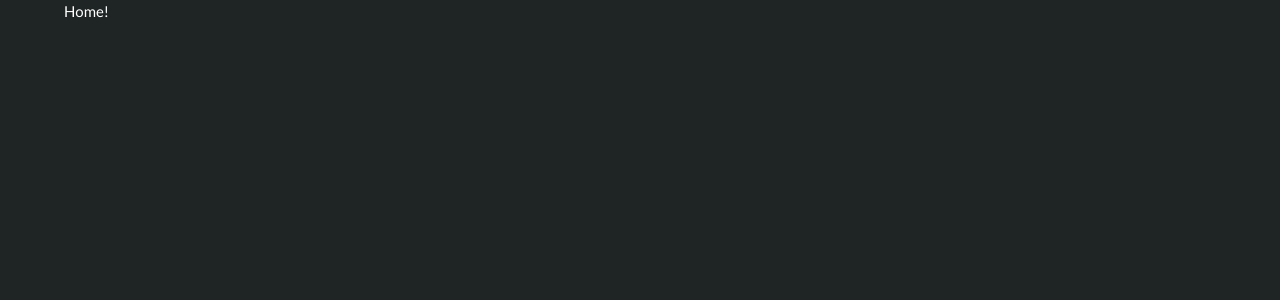
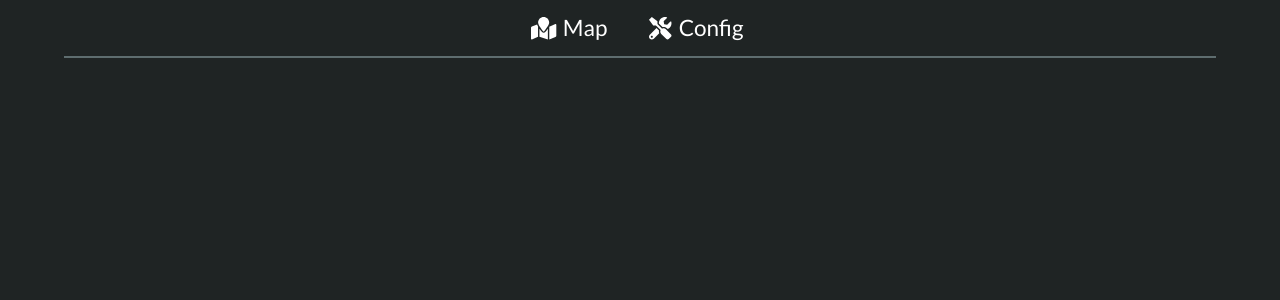
Before and after one commit to FrancoRosa/pile-placer, a React (Create React App) app: page /home in a window 1280 px wide. Shown: the top 300 px of the page. Built offline with nearby package versions, Linux system fonts and the light colour scheme.

Commit message:
Add navigation tabs

```diff
--- a/package.json
+++ b/package.json
@@ -3,6 +3,9 @@
   "version": "0.1.0",
   "private": true,
   "dependencies": {
+    "@fortawesome/fontawesome-svg-core": "^1.2.35",
+    "@fortawesome/free-solid-svg-icons": "^5.15.3",
+    "@fortawesome/react-fontawesome": "^0.1.14",
     "@testing-library/jest-dom": "^5.11.4",
     "@testing-library/react": "^11.1.0",
     "@testing-library/user-event": "^12.1.10",
--- a/src/components/App.jsx
+++ b/src/components/App.jsx
@@ -2,14 +2,16 @@ import { Switch, Redirect, Route } from 'react-router-dom';
 
 import Config from './Config';
 import Home from './Home';
+import Tabs from './Tabs';
 
 const App = () => {
   return (
     <div className="container">
+      <Tabs />
       <Switch>
         <Redirect exact from="/" to="/home" />
         <Route path="/config" component={Config} />
-        <Route path="/home" component={Home} />
+        <Route path="/map" component={Home} />
       </Switch>
     </div>
   );
--- /dev/null
+++ b/src/components/Tab.jsx
@@ -0,0 +1,21 @@
+import { useLocation } from 'react-router-dom';
+import { FontAwesomeIcon } from '@fortawesome/react-fontawesome';
+import { Link } from 'react-router-dom';
+
+const Tab = ({ name, icon }) => {
+  const location = useLocation();
+  const active = location.pathname.includes(name.toLowerCase())
+
+  return (
+    <li className={ active ? "is-active" : ""}>
+      <Link to={`/${name.toLowerCase()}`} >
+        <span className="icon is-small">
+          <FontAwesomeIcon icon={icon} />
+        </span>
+        <span>{name}</span>
+      </Link>
+    </li>
+  )
+}
+
+export default Tab;
--- /dev/null
+++ b/src/components/Tabs.jsx
@@ -0,0 +1,18 @@
+import {
+  faTools,
+  faMapMarked
+} from '@fortawesome/free-solid-svg-icons';
+import Tab from './Tab';
+
+const Tabs = () => {
+    return (
+    <div className="tabs is-centered is-large">
+      <ul>
+        <Tab name="Map" icon={faMapMarked} />
+        <Tab name="Config" icon={faTools} />
+      </ul>
+    </div>
+  )
+}
+
+export default Tabs;
--- a/src/css/style.css
+++ b/src/css/style.css
@@ -18,34 +18,34 @@
 .m-1 { margin: 0.25em; }
 .m-2 { margin: 0.5em; }
 .m-3 { margin: 0.75em; }
-.m-4 { margin: 0.1em; }
+.m-4 { margin: 1em; }
 
 .mt-0 { margin-top: 0; }
 .mt-1 { margin-top: 0.25em; }
 .mt-2 { margin-top: 0.5em; }
 .mt-3 { margin-top: 0.75em; }
-.mt-4 { margin-top: 0.1em; }
+.mt-4 { margin-top: 1em; }
 
 .mb-0 { margin-bottom: 0; }
 .mb-1 { margin-bottom: 0.25em; }
 .mb-2 { margin-bottom: 0.5em; }
 .mb-3 { margin-bottom: 0.75em; }
-.mb-4 { margin-bottom: 0.1em; }
+.mb-4 { margin-bottom: 1em; }
 
 .ml-0 { margin-left: 0; }
 .ml-1 { margin-left: 0.25em; }
 .ml-2 { margin-left: 0.5em; }
 .ml-3 { margin-left: 0.75em; }
-.ml-4 { margin-left: 0.1em; }
+.ml-4 { margin-left: 1em; }
 
 .mr-0 { margin-right: 0; }
 .mr-1 { margin-right: 0.25em; }
 .mr-2 { margin-right: 0.5em; }
 .mr-3 { margin-right: 0.75em; }
-.mr-4 { margin-right: 0.1em; }
+.mr-4 { margin-right: 1em; }
 
 .p-0 { padding: 0; }
 .p-1 { padding: 0.25em; }
 .p-2 { padding: 0.5em; }
 .p-3 { padding: 0.75em; }
-.p-4 { padding: 0.1em; }
+.p-4 { padding: 1em; }
```
Also changed, not shown: 1 other file (tests, documents, lock files or other folders).
